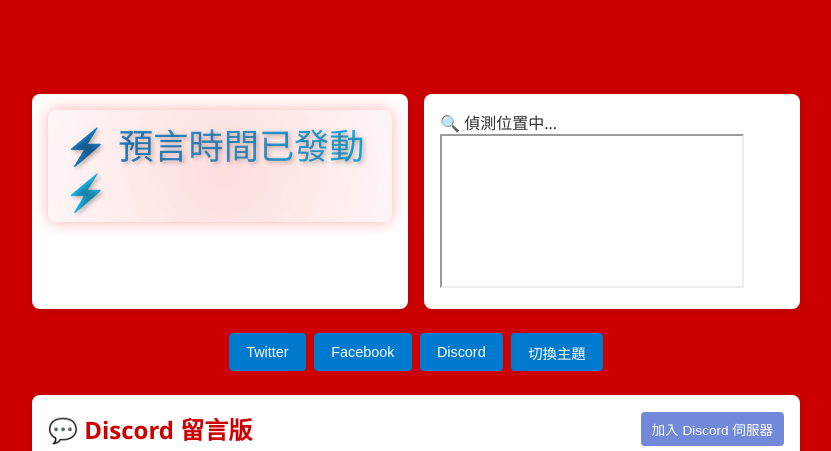
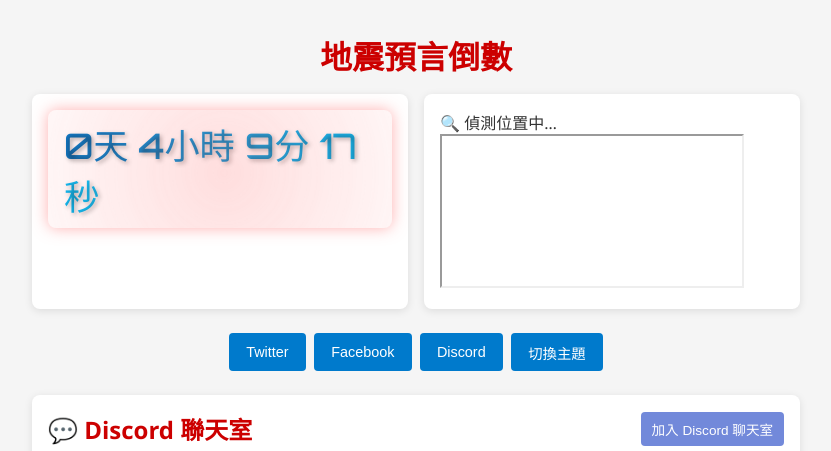
Before and after one commit to cowhideboat-com/earthquake.cowhideboat.com, a plain HTML site: page index.html in a window 1280 px wide. Shown: the top 451 px of the page, without its empty margins (224-1055 px from the left). Drawn offline with Linux system fonts and the light colour scheme; no server answers; grey boxes are pictures that could not be loaded.

Commit message:
Update index.html

```diff
--- a/index.html
+++ b/index.html
@@ -165,10 +165,10 @@
 
     <section id="discordWidget">
       <div class="widget-header">
-        <h2>💬 Discord 留言版</h2>
+        <h2>💬 Discord 聯天室</h2>
         <button class="invite-btn"
           onclick="window.open('https://discord.gg/QKpXaXaEwg','_blank')">
-          加入 Discord 伺服器
+          加入 Discord 聊天室
         </button>
       </div>
       <iframe
@@ -189,7 +189,7 @@
          src="https://www.soundjay.com/button/beep-07.wav"
          preload="auto"></audio>
   <script>
-    const targetTime = new Date("2025-07-04T22:27:00+08:00").getTime();
+    const targetTime = new Date("2025-07-05T03:18:00+08:00").getTime();
     let userLocation = "未知地點";
     const countdownEl = document.getElementById("countdown");
 
```
